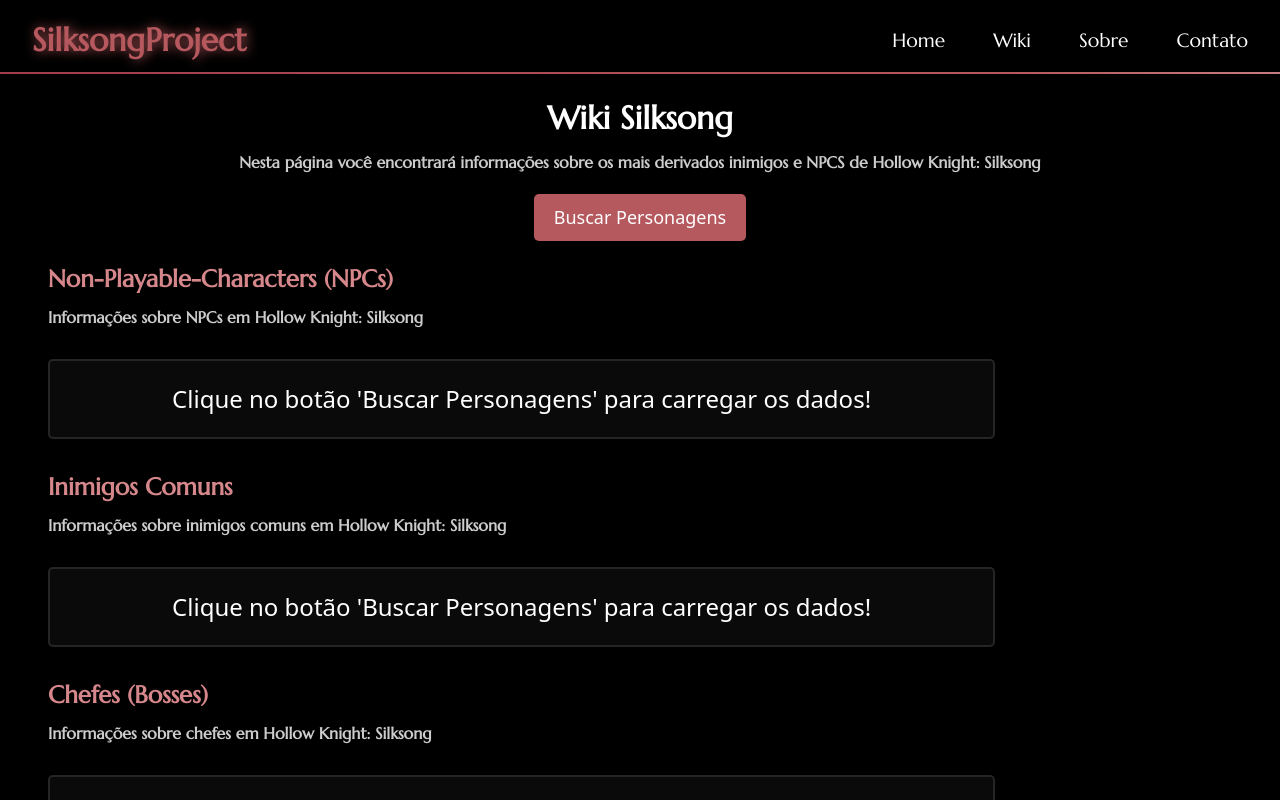
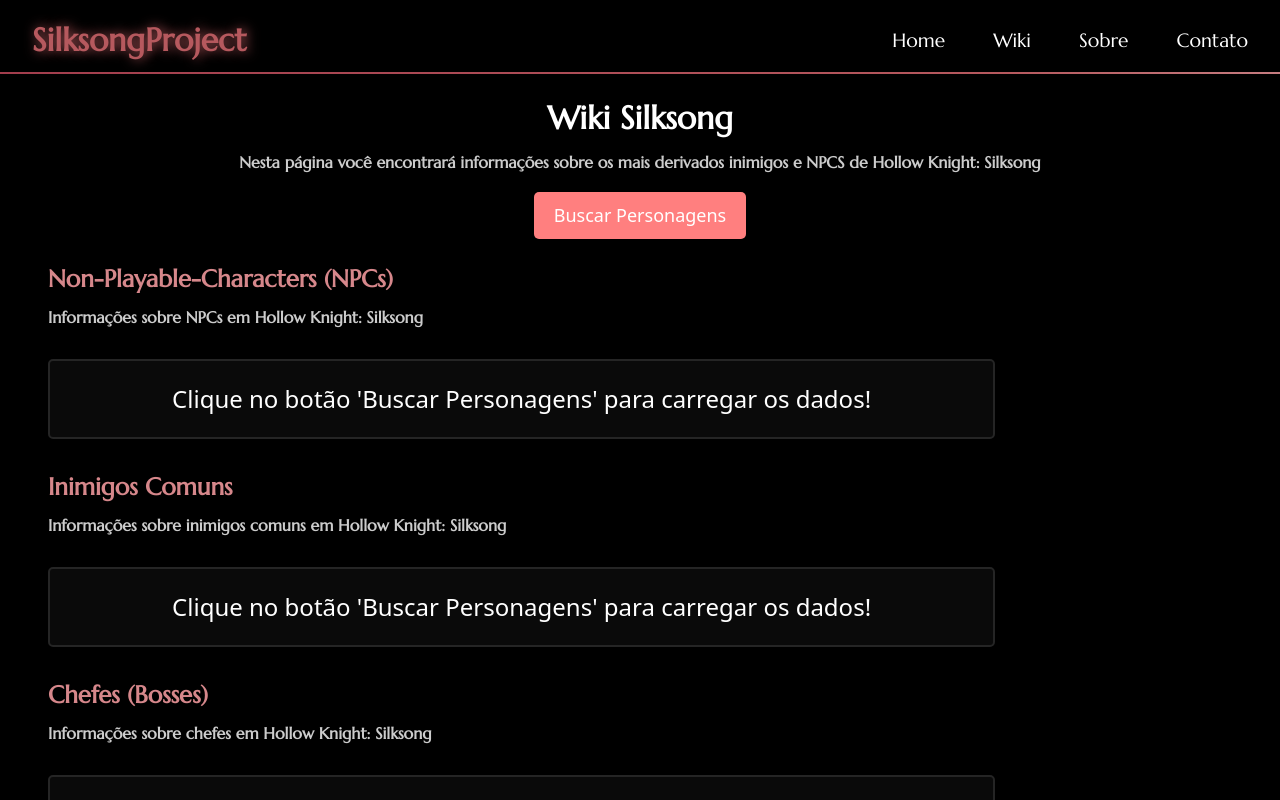
Before and after one commit to VitorArgeri/Silksong-Front, a Next.js app: page /Wiki in a window 1280 px wide. In both pictures the pointer is over the button "Buscar Personagens". Shown: the top 800 px of the page. Built offline with nearby package versions, Linux system fonts and the light colour scheme.

Commit message:
feat: add button hover

```diff
--- a/src/app/Wiki/wiki.module.css
+++ b/src/app/Wiki/wiki.module.css
@@ -33,3 +33,10 @@
     text-decoration: none;
     transition: all 0.3s ease;
 }
+
+.button:hover {
+    background-color: #ff7f7f;
+    color: white;
+    transform: translateY(-2px);
+    cursor: pointer;
+}
```
